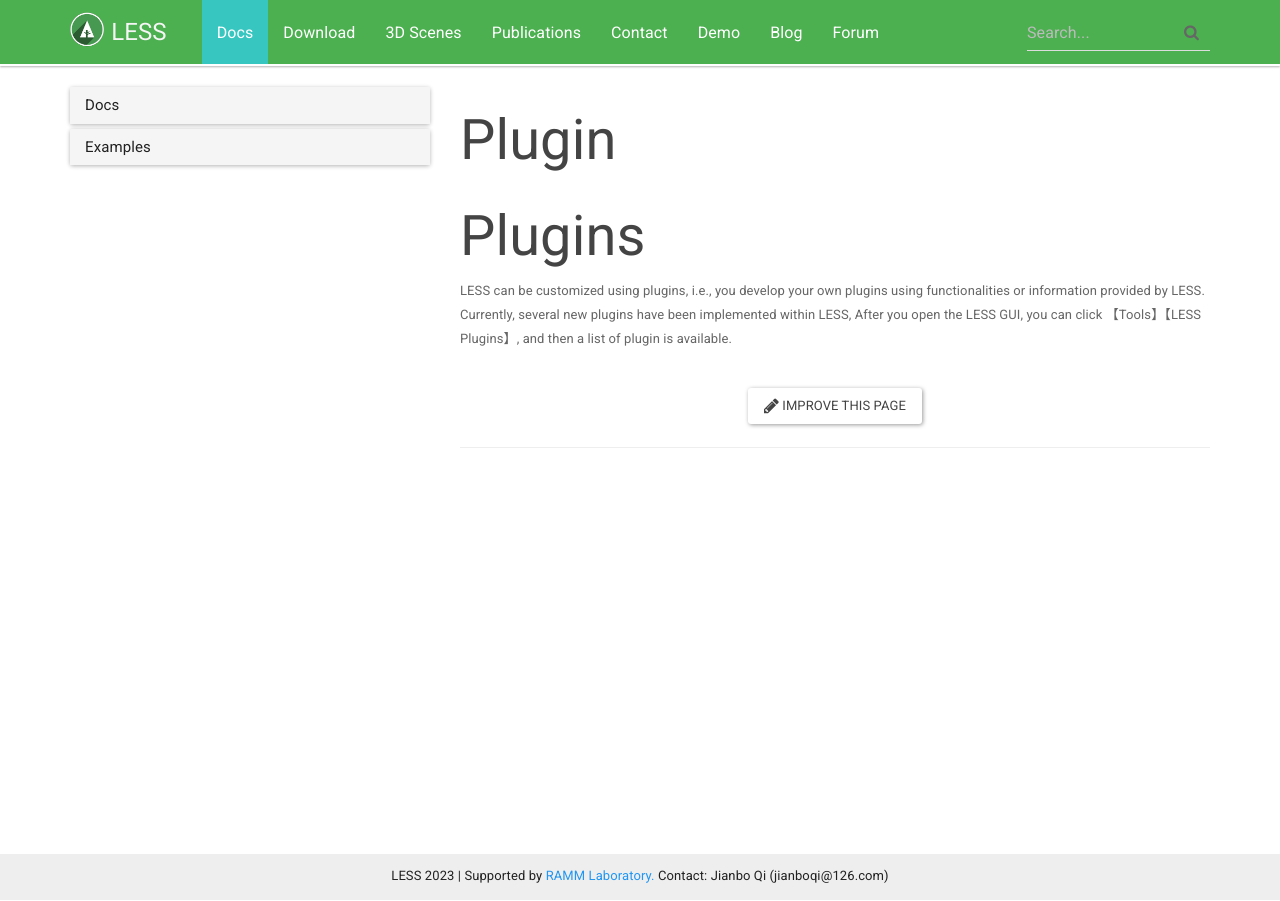
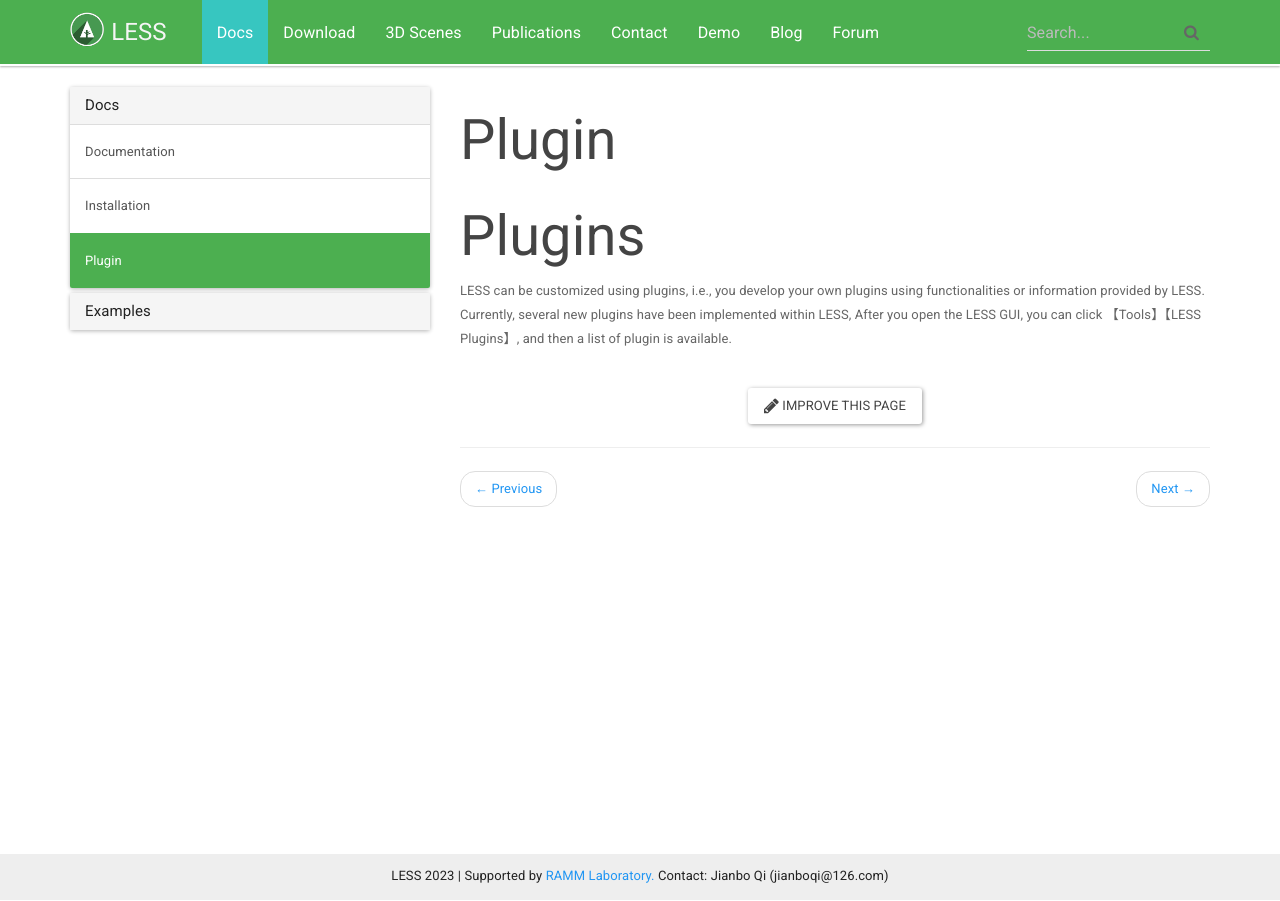
Before and after one commit to jianboqi/jianboqi.github.io, a Jekyll site: the page built from _docs/plugin.md, in a window 1280 px wide. Built offline with Jekyll 4.4.1, drawn with Linux system fonts in a browser that asks for light colours; nearby versions of some CDN libraries.

Commit message:
Update docs.yml

```diff
--- a/_data/docs.yml
+++ b/_data/docs.yml
@@ -3,6 +3,7 @@
   docs:
   - documentation
   - installation
+  - plugin
 
 - title: Examples
   docs:
```
